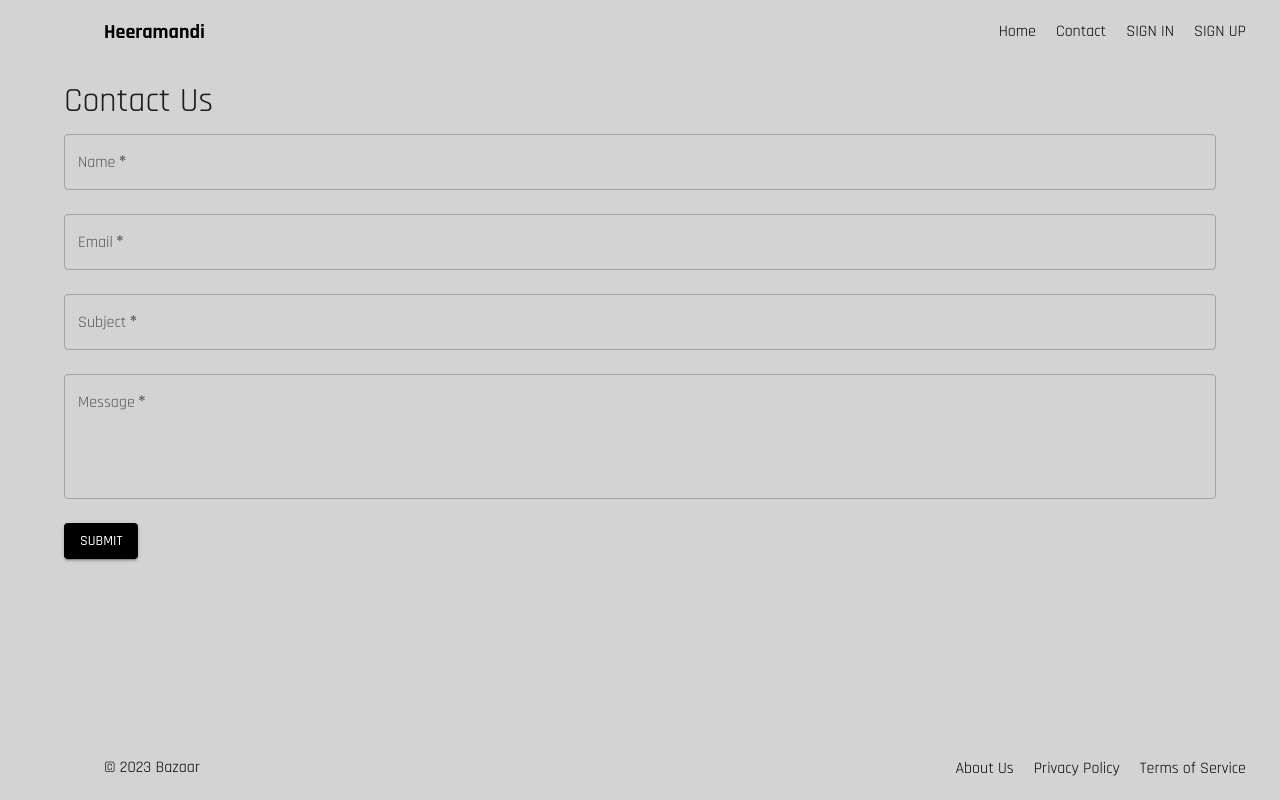
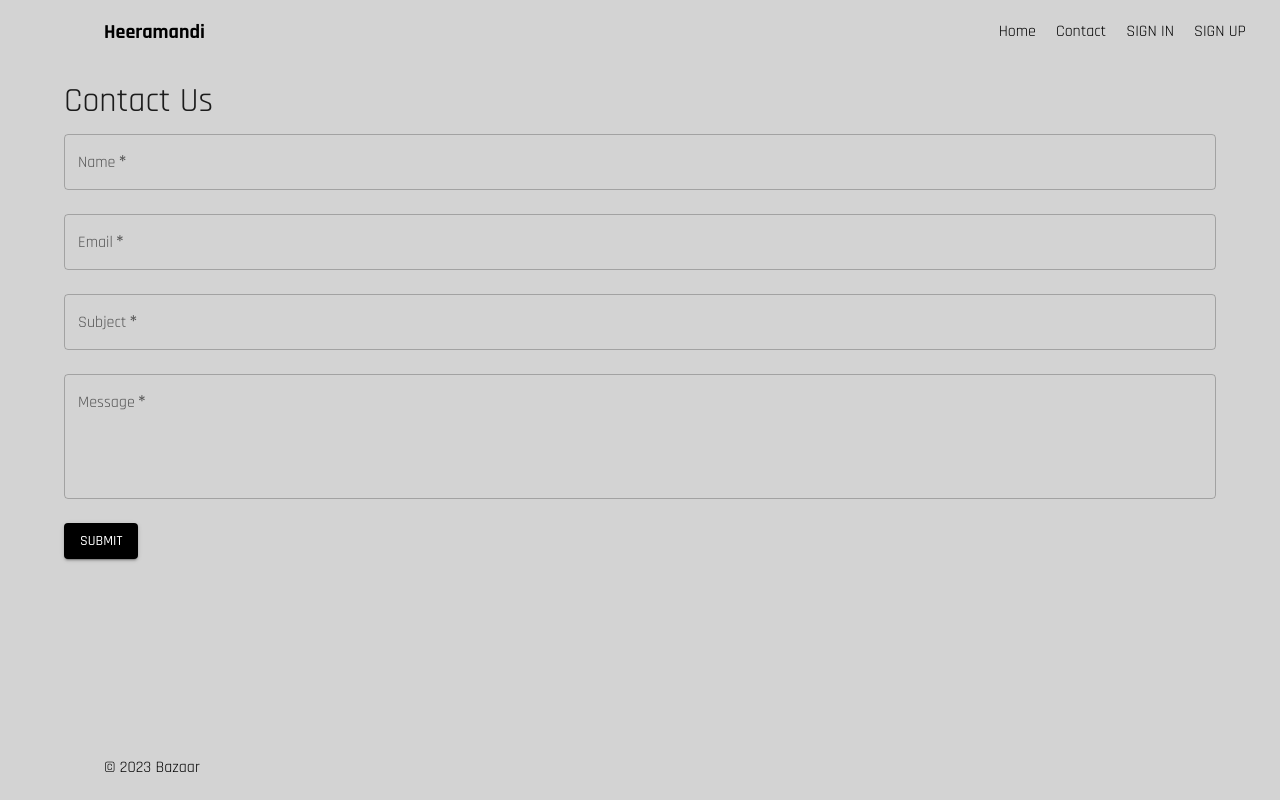
Before and after one commit to Yagnik007/frontend-react, a React (Create React App) app: page /contact in a window 1280 px wide. Built offline with nearby package versions, Linux system fonts and the light colour scheme.

Commit message:
first late night changes

```diff
--- a/src/components/Footer.js
+++ b/src/components/Footer.js
@@ -1,5 +1,5 @@
 import React from "react";
-import { Link } from "react-router-dom";
+// import { Link } from "react-router-dom";
 import { AppBar, Toolbar, Typography } from "@mui/material";
 
 const Footer = () => {
@@ -12,7 +12,6 @@ const Footer = () => {
         backgroundColor: "#D3D3D3",
         color: "black",
         boxShadow: "none",
-        mt: 5,
       }}
     >
       <Toolbar
@@ -30,7 +29,7 @@ const Footer = () => {
         >
           &copy; 2023 Bazaar
         </Typography>
-        <div>
+        {/* <div>
           <Link
             to="/about"
             style={{
@@ -64,7 +63,7 @@ const Footer = () => {
           >
             Terms of Service
           </Link>
-        </div>
+        </div> */}
       </Toolbar>
     </AppBar>
   );
--- a/src/pages/HomePage.js
+++ b/src/pages/HomePage.js
@@ -56,10 +56,10 @@ const HomePage = () => {
   };
 
   return (
-    <Container sx={{ }}>
+    <Container>
       <Grid container spacing={3}>
         {products.map((product) => (
-          <Grid item key={product.id} xs={12} sm={6} md={4}>
+          <Grid item key={product.id} xs={12} sm={6} md={4} lg={3} xl={3}>
             <Card sx={{ borderRadius: "16px" }}>
               <CardMedia
                 component="img"
```
